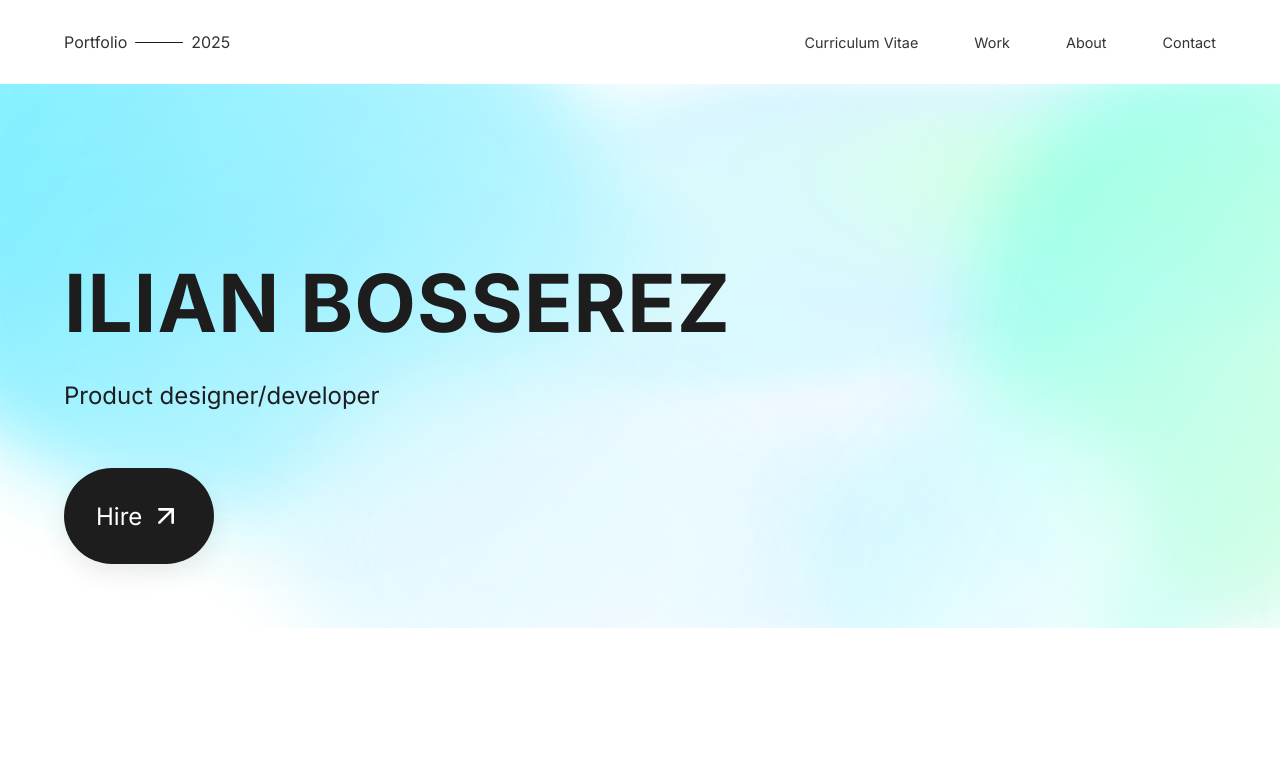
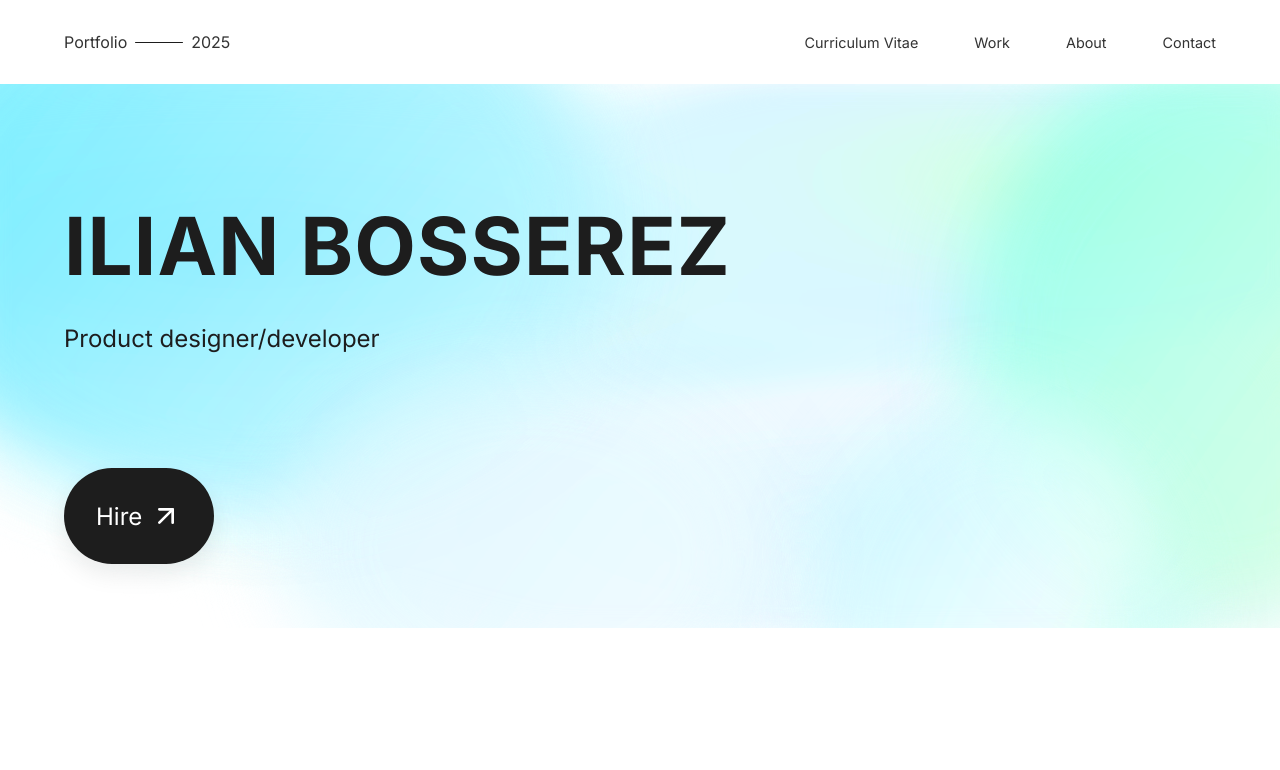
Before and after one commit to kweozz/portfoliovolume2, a plain HTML site: page index.html in a window 1280 px wide. Shown: the top 770 px of the page. Drawn offline with nearby package versions, Linux system fonts and the light colour scheme.

Commit message:
Adjust padding in hero text for improved layout

```diff
--- a/style.css
+++ b/style.css
@@ -85,7 +85,7 @@ h1{
   font-size:5rem; line-height:1; margin:0;
 }
 .subtitle{ color:#1D1D1D; margin:0; font-size:1.5rem; font-weight:300; }
-.herotext{ display:flex; flex-direction:column; padding-top:10%; padding-bottom:5%; gap:2.375rem; }
+.herotext{ display:flex; flex-direction:column; padding-top:5%; padding-bottom:10%; gap:2.375rem; }
 .btn{ text-decoration: none; background:#1D1D1D; color:#fff; padding:2rem; border:0; border-radius:4rem; cursor:pointer; font-size:1.5rem; font-weight:300; display:inline-flex; align-items:center; }
 
 .hero{ position:relative; min-height:60vh; padding-inline:5%; padding-block:4rem; overflow:hidden; z-index:0; }
```
